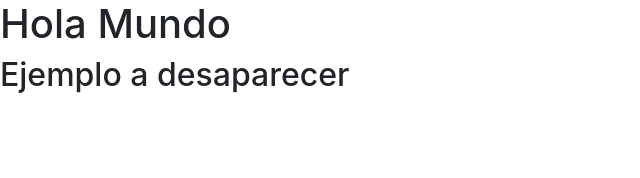
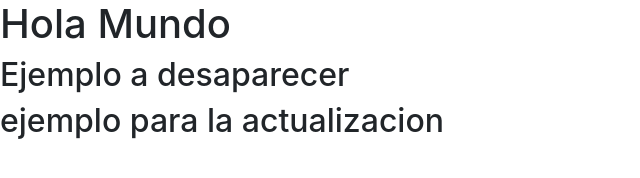
Before and after one commit to escuelaweb/curso-git, a plain HTML site: page proyecto/index.html in a window 1280 px wide. Shown: the whole page, without its empty margins (0-640 px from the left). Drawn offline with nearby package versions, Linux system fonts and the light colour scheme.

```diff
--- a/proyecto/index.html
+++ b/proyecto/index.html
@@ -12,6 +12,7 @@
   <body>
       <h1>Hola Mundo</h1>
       <h2>Ejemplo a desaparecer</h2>
+      <h2>ejemplo para la actualizacion</h2>
     <!-- Optional JavaScript -->
     <!-- jQuery first, then Popper.js, then Bootstrap JS -->
     <script src="https://code.jquery.com/jquery-3.2.1.slim.min.js" integrity="sha384-KJ3o2DKtIkvYIK3UENzmM7KCkRr/rE9/Qpg6aAZGJwFDMVNA/GpGFF93hXpG5KkN" crossorigin="anonymous"></script>
```
